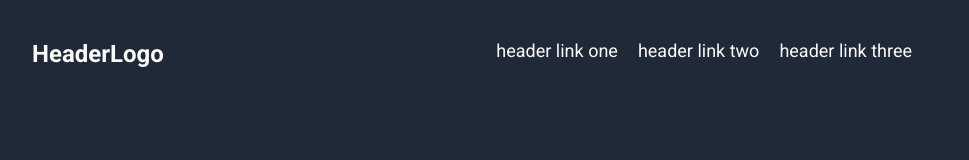
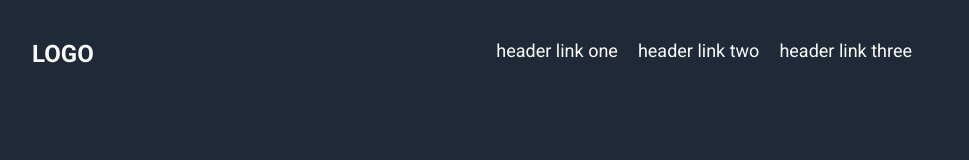
Before and after one commit to DujMaa/LandingPage, a plain HTML site: page index.html in a window 1280 px wide. Shown: the top 160 px of the page, without its empty margins (168-1137 px from the left). Drawn offline with Linux system fonts and the light colour scheme.

Commit message:
TESTNA PROMJENA
Ovaj komit se koristi da provjerim rada commita na novom racunaru

```diff
--- a/index.html
+++ b/index.html
@@ -15,7 +15,7 @@
   <body>
     <div class="hero">
       <div class="hero-header">
-        <div class="hero-logo">HeaderLogo</div>
+        <div class="hero-logo">LOGO</div>
         <div class="links">
           <ul>
             <li>
```
